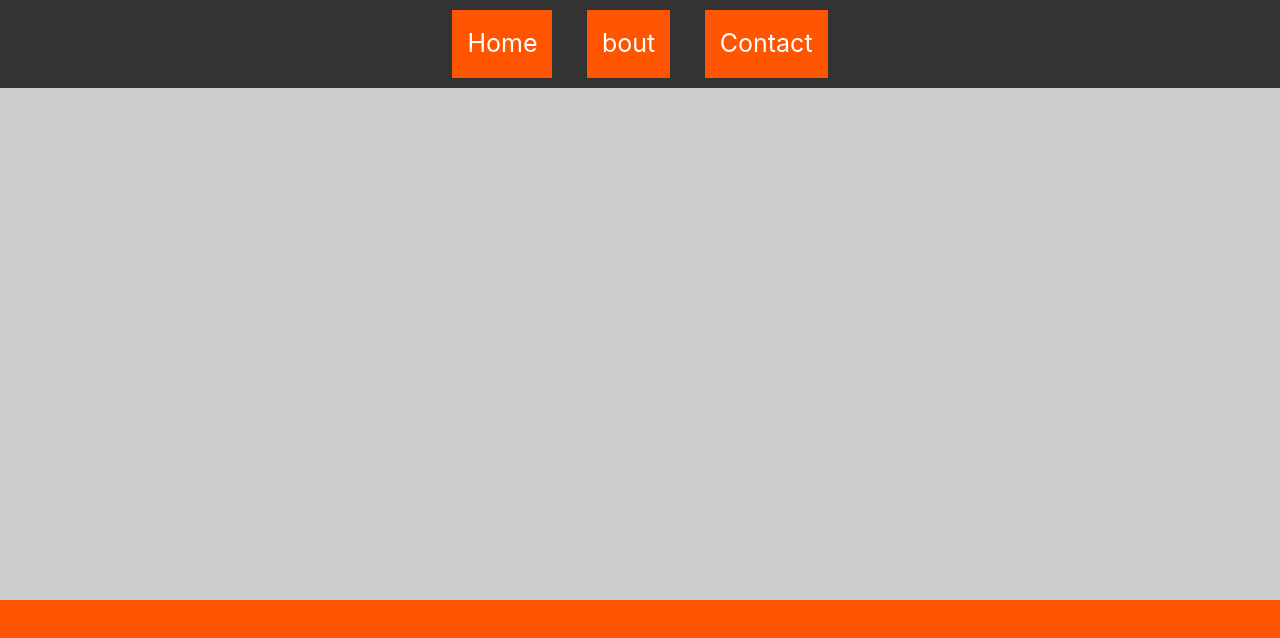
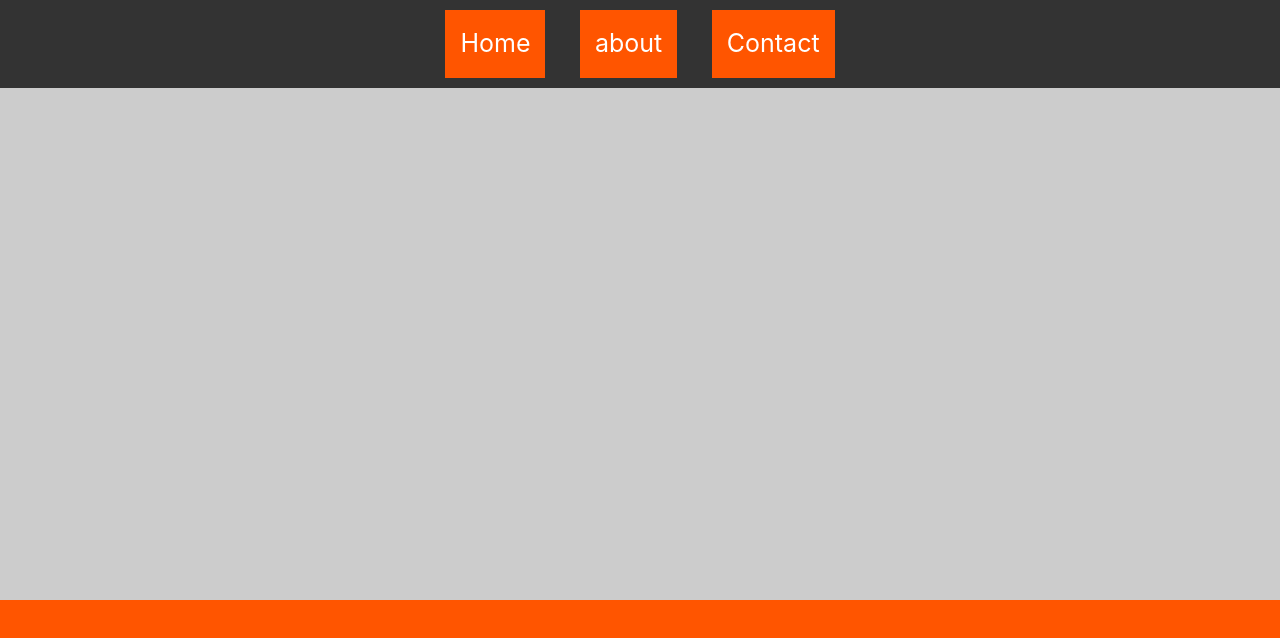
Before and after one commit to Fady-Habib/website, a plain HTML site: page index.html in a window 1280 px wide. Shown: the top 638 px of the page. Drawn offline with Linux system fonts and the light colour scheme.

Commit message:
fix about string

```diff
--- a/index.html
+++ b/index.html
@@ -32,7 +32,7 @@
 
         <ul>
             <li><a href="#home">Home</a></li>
-            <li><a href="#about">bout</a></li>
+            <li><a href="#about">about</a></li>
             <li><a href="#contact">Contact</a></li>
         </ul>
 
```
